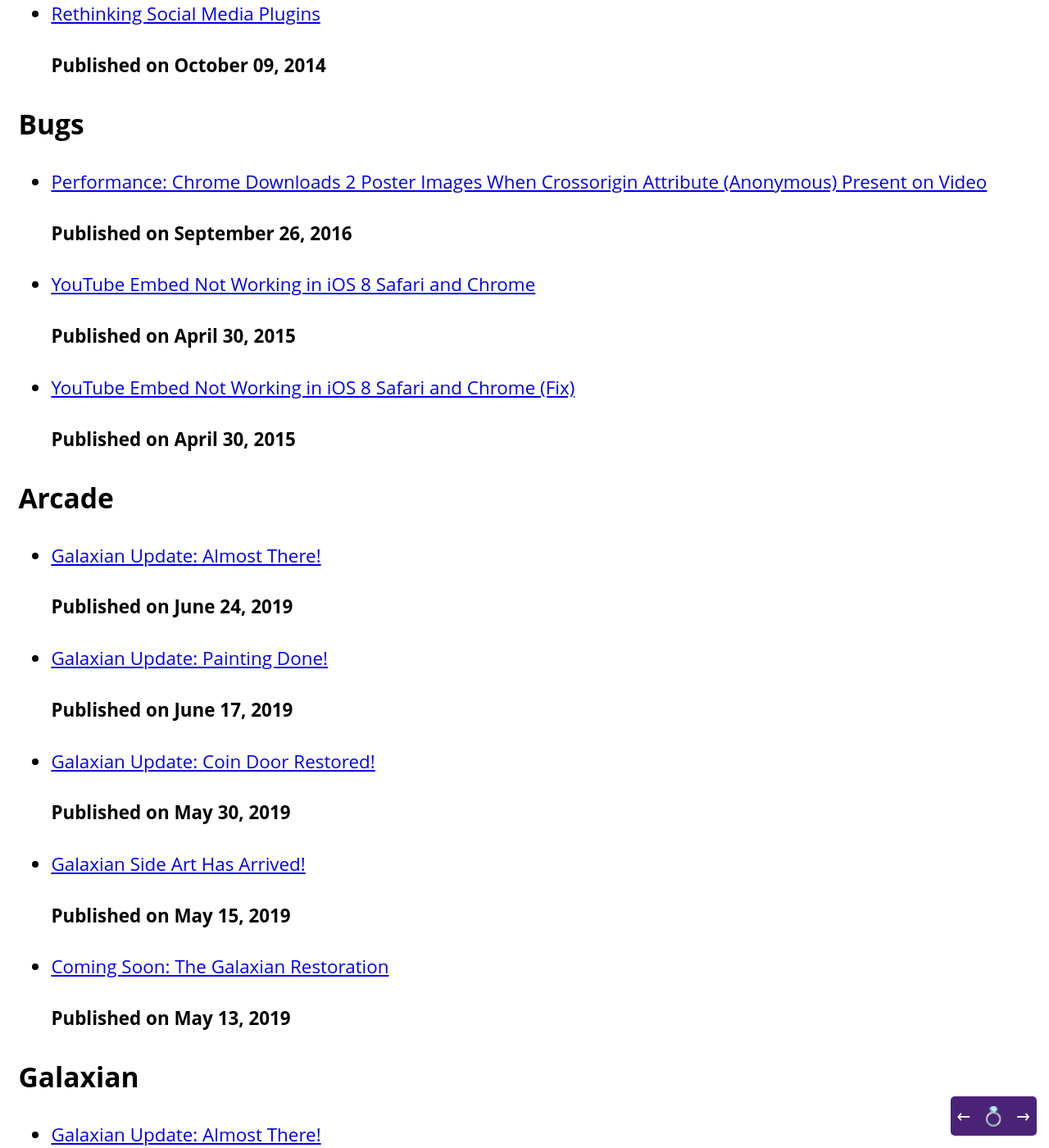
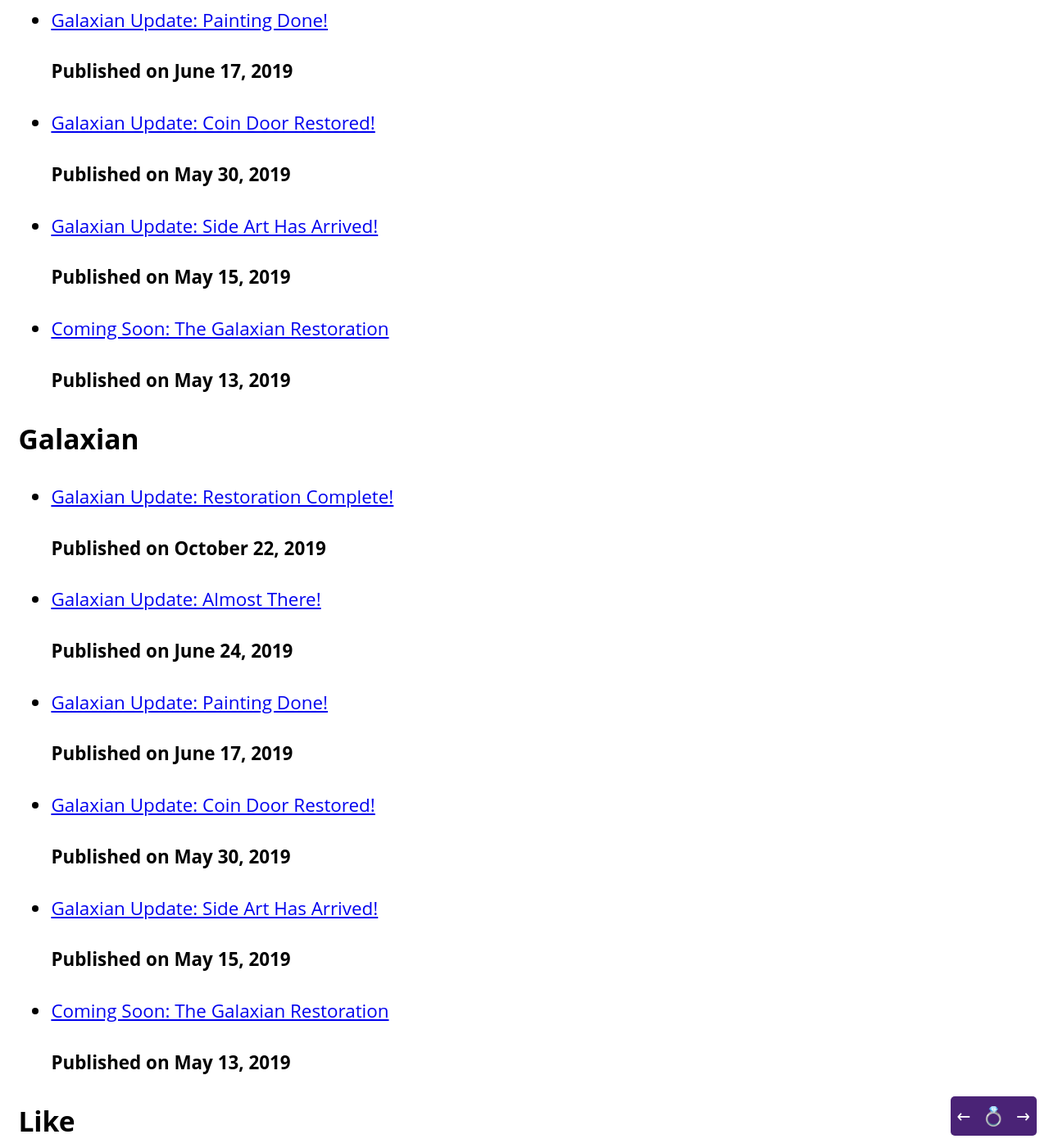
Before and after one commit to michaelspellacy/michaelspellacy.github.io, a Jekyll site: the page built from index.html, in a window 1280 px wide and 1400 px high, scrolled down 25604 px. Shown: the whole window at 82% size. Built offline with Jekyll 4.4.1, drawn with Linux system fonts in a browser that asks for light colours; nearby versions of some CDN libraries; some of the changed text lies outside the part shown.

Commit message:
Post Updates

```diff
--- a/_posts/2019-05-14-coming-soon-the-galaxian-restoration.md
+++ b/_posts/2019-05-14-coming-soon-the-galaxian-restoration.md
@@ -2,7 +2,7 @@
 layout: micropubpost
 date: '2019-05-14T01:13:00.000Z'
 title: 'Coming Soon: The Galaxian Restoration '
-tags: Arcade Notes
+tags: Notes Arcade Galaxian
 mf-post-status:
   - published
 slug: coming-soon-the-galaxian-restoration
--- a/_posts/2019-05-15-galaxian-side-art-has-arrived.md
+++ b/_posts/2019-05-15-galaxian-update-side-art-has-arrived.md
@@ -1,13 +1,13 @@
 ---
 layout: micropubpost
 date: '2019-05-15T22:03:00.000Z'
-title: 'Galaxian Side Art Has Arrived! '
-tags: Arcade Notes
+title: 'Galaxian Update: Side Art Has Arrived! '
+tags: Notes Arcade Galaxian
 mf-post-status:
   - published
 slug: galaxian-side-art-has-arrived
 mf-photo:
   - >-
-    https://michaelspellacy.com/media/2019-05-galaxian-side-art-has-arrived/1557957809626.jpg
+    https://michaelspellacy.com/media/2019-05-galaxian-update-side-art-has-arrived/1557957809626.jpg
 ---
 Of course, I&#39;m nowhere near being able to apply it yet, but it still has me excited! So sexy!
--- a/_posts/2019-10-22-galaxian-update-restoration-complete.md
+++ b/_posts/2019-10-22-galaxian-update-restoration-complete.md
@@ -2,7 +2,7 @@
 layout: micropubpost
 date: '2019-10-22T22:35:00.000Z'
 title: 'Galaxian Update: Restoration Complete!'
-tags: Notes
+tags: Notes Arcade Galaxian
 mf-post-status:
   - published
 slug: galaxian-update-restoration-complete
```
Also changed, not shown: _posts/2019-05-30-galaxian-update-coin-door-restored.md (+1 -1 lines), _posts/2019-06-17-galaxian-update-painting-done.md (+1 -1 lines), about-me.html (+7 -1 lines), arcade.html (added, +23 -0 lines).
